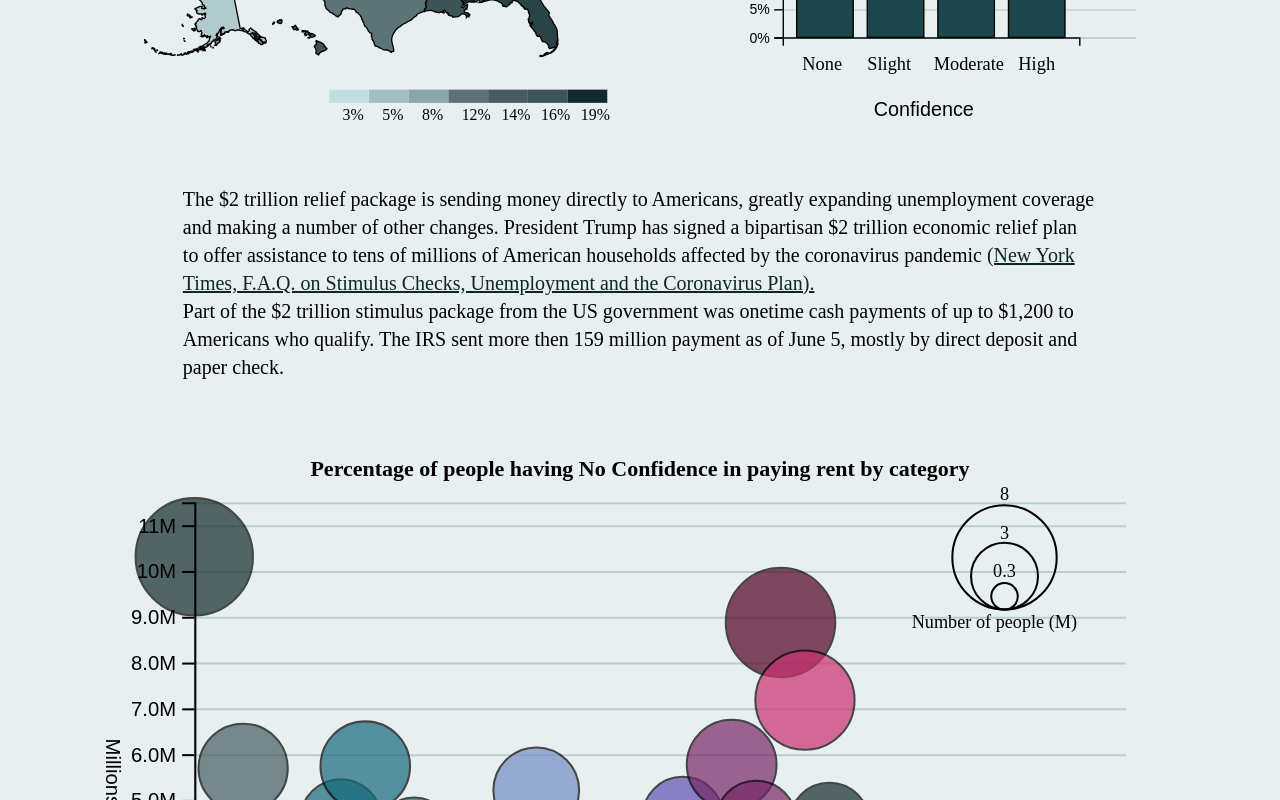
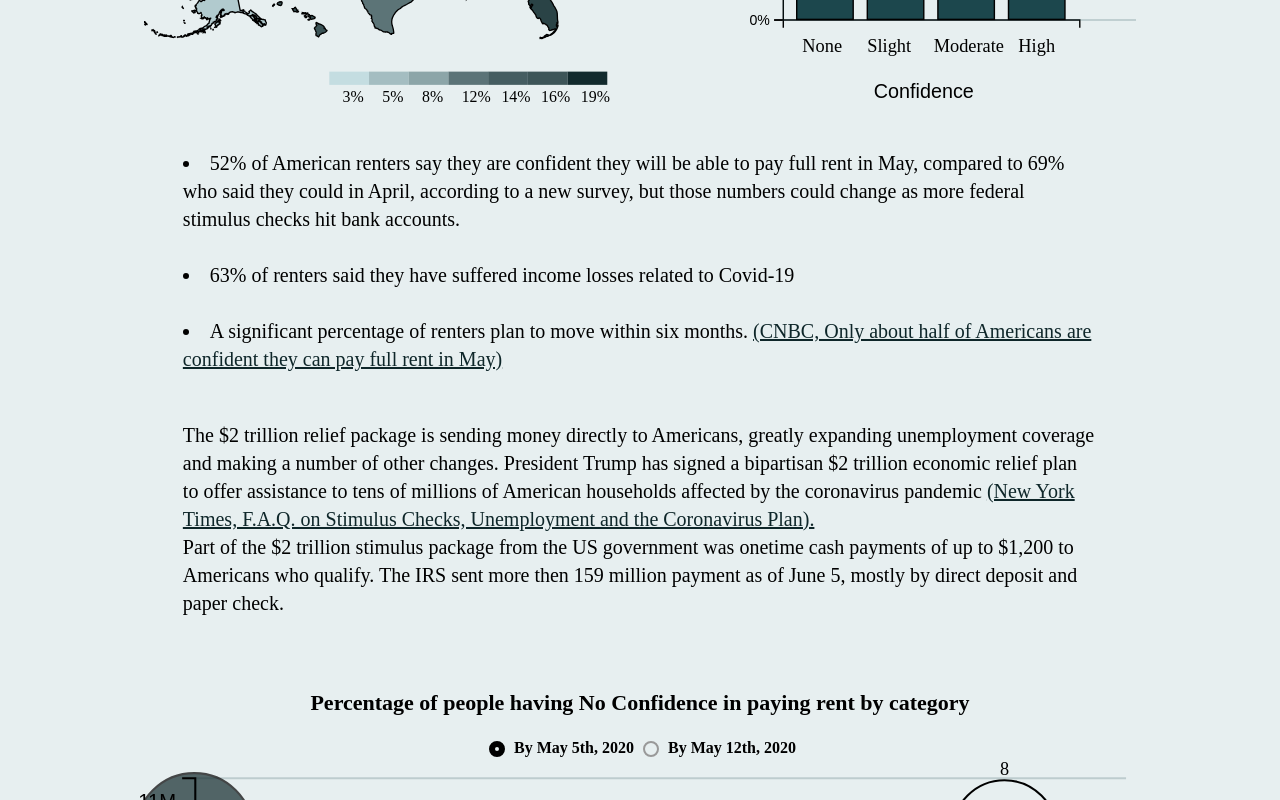
Before and after one commit to nchikurova/studio-project, a plain HTML site: page project_global/index.html in a window 1280 px wide. Shown: the part 2560-3360 px from the top of the page. Drawn offline with Linux system fonts and the light colour scheme.

Commit message:
only scatter plot

```diff
--- a/project_global/index.html
+++ b/project_global/index.html
@@ -134,21 +134,19 @@
                     href=https://www.bls.gov/opub/ted/2020/unemployment-rate-rises-to-record-high-14-point-7-percent-in-april-2020.htm#:~:text=The%20unemployment%20rate%20in%20April,to%2023.1%20million%20in%20April.>(U.S.
                     Bureau Of Labor statistics, Unemployment
                     rate rises to record high 14.7 percent in April 2020)</a>
-
             </p>
             <div></div>
+        </section>
 
-        </section>
-        <section id="state-totals">
+
         <section id="map-titles">
             <div id="map-title" class="title">
                 Percentage of people having No Confidence in paying rent by state
-                    <br>
+
             </div>
-                <br>
+
             <p style="font-size: 20px;
                 text-align: center;">
-
                 Please select the date to see how the lack of confidence has changed in one week</p>
 
             <form style="text-align: center;">
@@ -160,17 +158,24 @@
             </form>
             <br>
         </section>
+
+
         <section id="map-content">
             <div></div>
             <div id="map-container">
                 <div id="tooltip-container"></div>
-
             </div>
             <div id="barchart-container">
+                <br><br>
+            </div>
+            <div></div>
+        </section>
 
-                    <!-- <div id="map-article"> -->
-                    <br><br>
-                    <!-- <li>52% of American renters say they are confident they will be able to pay full rent in May,
+        <section id="third-article" class="text">
+            <div></div>
+            <div>
+                <p>
+                    <li>52% of American renters say they are confident they will be able to pay full rent in May,
                         compared
                         to 69% who said they could in April, according to a new survey, but those numbers could change
                         as
@@ -182,15 +187,10 @@
                             href=https://www.cnbc.com/2020/04/28/only-half-of-americans-confident-they-can-pay-full-rent-in-may-survey.html>
                             (CNBC,
                             Only
-                        about half of Americans are confident they can pay full rent in May)</a></li> -->
-                </div>
-                <div></div>
-            </section>
-        </section>
+                            about half of Americans are confident they can pay full rent in May)</a></li>
+                </p>
                 <br>
-        <div id="third-article" class="text">
-            <br>
-            <p>The $2 trillion relief package is sending money directly to Americans, greatly expanding unemployment
+                The $2 trillion relief package is sending money directly to Americans, greatly expanding unemployment
                 coverage and making a number of other changes. President
                 Trump has signed a bipartisan $2 trillion economic relief plan to offer assistance to tens of millions
                 of American households affected by the coronavirus pandemic
@@ -203,12 +203,24 @@
                 $1,200
                 to Americans who qualify. The IRS sent more then 159 million payment as of June 5, mostly by direct
                 deposit and paper check.
-            </p>
             </div>
+            <div></div>
+        </section>
+
         <section id="scatterplot-content">
             <div></div>
             <div id="scatterplot-container">
+                <br>
                 <div id="scatterplot-title">Percentage of people having No Confidence in paying rent by category</div>
+
+                <br>
+                <form style="text-align: center;">
+
+                    <input type="radio" id="week_1" name="week" value="week_1" checked>
+                    <label for="week_1"><strong>By May 5th, 2020 </strong></label>
+                    <input type="radio" id="week_2" name="week" value="week_2">
+                    <label for="week_2"><strong>By May 12th, 2020 </strong></label>
+                </form>
 
                 <!-- <label for="dropdown">State </label>
                 <select id="dropdown1" name="dropdown1"></select>
@@ -220,26 +232,21 @@
             <div></div>
 
         </section>
-        <!-- <div id="barchart-text" class="article">
-        <br><br>
-        <p>
+
+        <section id="fourth-article" class="text">
+            <div></div>
+            <div>
+
                 <li>As many as 44.7 million people could be out of work due to COVID-19 for the week of May 21-26.
                 </li>
                 <br>
-            <li>40 % of working-age renters are worried about paying their rent, according to a recent survey <a
-                    style="color:#0e2629;"
+                <li>40 % of working-age renters are worried about paying their rent <a style="color:#0e2629;"
                         href=' https://www.urban.org/urban-wire/when-people-cant-pay-their-rent-what-comes-next'>When
-                    People Can’t Pay Their Rent, What Comes Next?</a></li>
+                        (People Can’t Pay Their Rent, What Comes Next?)</a></li>
                 <br>
                 <li>The gap between Black and White unemployment rates tends to grow when unemployment rises</li>
 
-        </p>
-
-        <div></div> -->
-
-        <section id="fourth-article" class="text">
-            <div></div>
-            <p> <br>
+                <br>
                 'Even before the pandemic, 23 million people in 10.7 million low-income households paid more than
                 half their income in rent, and rents across the country had become increasingly unaffordable.
                 The median renter household income rose just 0.5 percent from 2001 to 2018 after adjusting for
@@ -254,7 +261,7 @@
                     href="https://www.cbpp.org/housing/the-rent-is-still-due-americas-renters-covid-19-and-an-unprecedented-eviction-crisis">(Ann
                     Oliva, The
                     Rent Is Still Due: America’s Renters, COVID-19, and an Unprecedented Eviction Crisis)</a>
-            </p>
+            </div>
             <div></div>
         </section>
 
```
Lines whose indentation alone changed are shown as unchanged.
